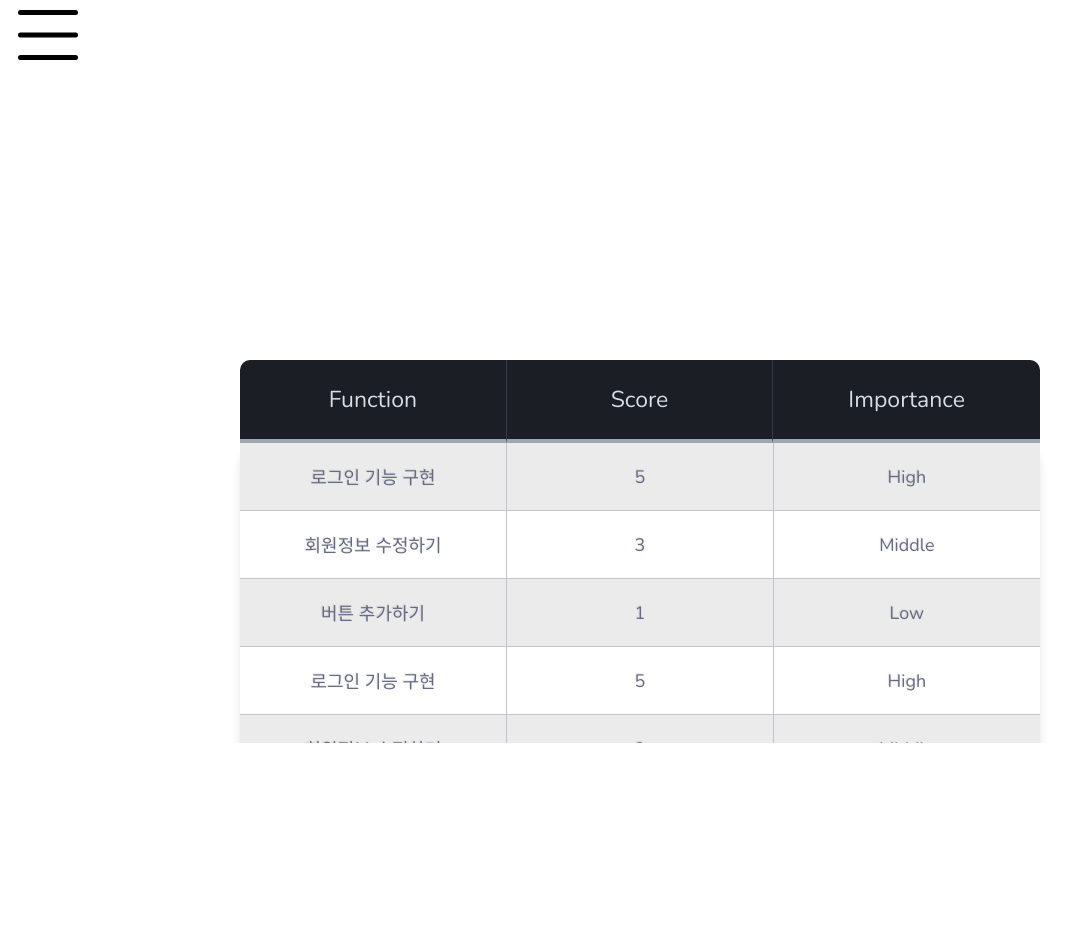
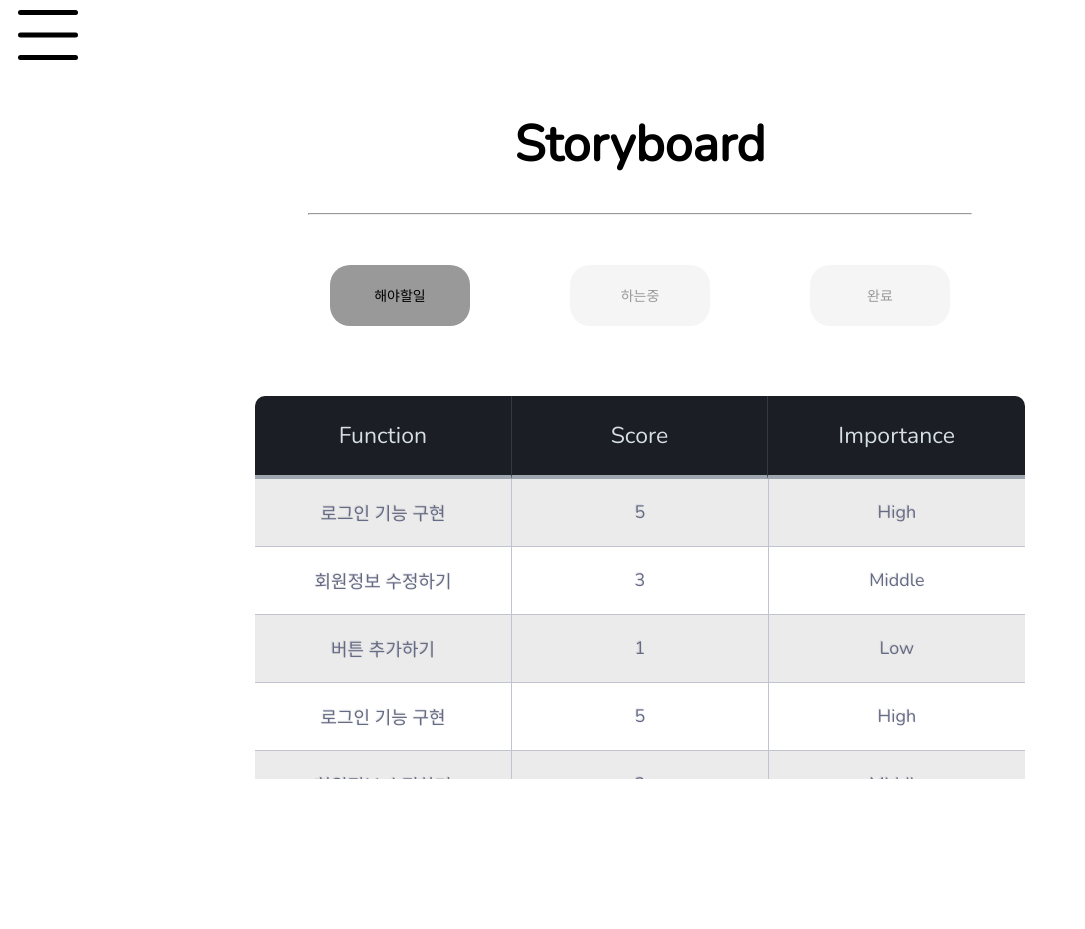
Before and after one commit to iuehnoojmik/onecapfront, a plain HTML site: page Board/Title/Title.html in a window 1280 px wide. Shown: the whole page, without its empty margins (0-1085 px from the left). Before the commit the page ends 800 px from the top, so only its background shows below. Drawn offline with nearby package versions, Linux system fonts and the light colour scheme.

```diff
--- a/Board/BoardRegister/BoardRegister.css
+++ b/Board/BoardRegister/BoardRegister.css
@@ -9,7 +9,7 @@
 
 hr {
     margin-left: 300px;
-    margin-right: 500px;
+    margin-right: 300px;
 }
 
 .app {
@@ -28,8 +28,7 @@
     border: 0px;
 }
 .task {
-   margin-left: 450px;
-
+    margin-left: 450px;
 }
 
 .score {
--- a/Board/Title/Title.css
+++ b/Board/Title/Title.css
@@ -7,6 +7,21 @@
     text-rendering: optimizeLegibility;
     }
 
+    h1 {
+        display: flex;
+        font-family: 'Nunito', sans-serif;
+        margin-top: 50px;
+        font-weight: 700;
+        justify-content: center;
+        font-size: 50px;
+    }
+
+    hr {
+        margin-bottom: 10px;
+        margin-left: 300px;
+        margin-right: 300px;
+    }
+
     /*** Table Styles **/
 
     table{
@@ -14,7 +29,7 @@
         max-width: 800px;
         margin: auto;
         table-layout: fixed;
-        margin-top: 300px;
+        margin-top: 50px;
     }
 
     .table-fill {
@@ -153,3 +168,13 @@
 	font-weight: 00;
     font-size: 30px;
 }
+
+
+.tab_content {text-align:center;font-size:0;max-width:850px;margin:50px auto;}
+input[type="radio"] {display:none;}
+input[type="radio"] + label {display:inline-block;padding:20px;background:#f5f5f5;color:#999;font-size:14px;cursor:pointer;margin-right: 50px; width: 100px; margin-left: 50px; border-radius: 20px;}
+input[type="radio"]:checked + label {background:#999;color:#000;}
+.conbox {height:600px;margin:0 20px;display:none;text-align:left;font-size:12px;padding:20px;box-sizing:border-box;}
+input[id="tab01"]:checked ~ .con1 {display:block;}
+input[id="tab02"]:checked ~ .con2 {display:block;}
+input[id="tab03"]:checked ~ .con3 {display:block;}
--- a/Board/Title/Title.html
+++ b/Board/Title/Title.html
@@ -23,6 +23,17 @@
             <li><a href="#">Issue</a></li>
         </ul>
     </div>
+    <h1>Storyboard</h1>
+    <hr>
+    <div class="tab_content">
+        <input type="radio" name="tabmenu" id="tab01" checked>
+        <label for="tab01">해야할일</label>
+        <input type="radio" name="tabmenu" id="tab02">
+        <label for="tab02">하는중</label>
+        <input type="radio" name="tabmenu" id="tab03">
+        <label for="tab03">완료</label>
+
+        <div class="conbox con1">
             <div class="tbl-header">
                 <table cellpadding="0" cellspacing="0">
                     <thead>
@@ -70,5 +81,9 @@
                     </tbody>
                 </table>
             </div>
+        </div>
+        <div class="conbox con2">하는중</div>
+        <div class="conbox con3">완료</div>
+    </div>
 <script src="Title.js"></script>
 </body>
```
Also changed, not shown: Board/BoardRegister/BoardRegister.html (+1 -1 lines). Lines whose indentation alone changed are shown as unchanged.
